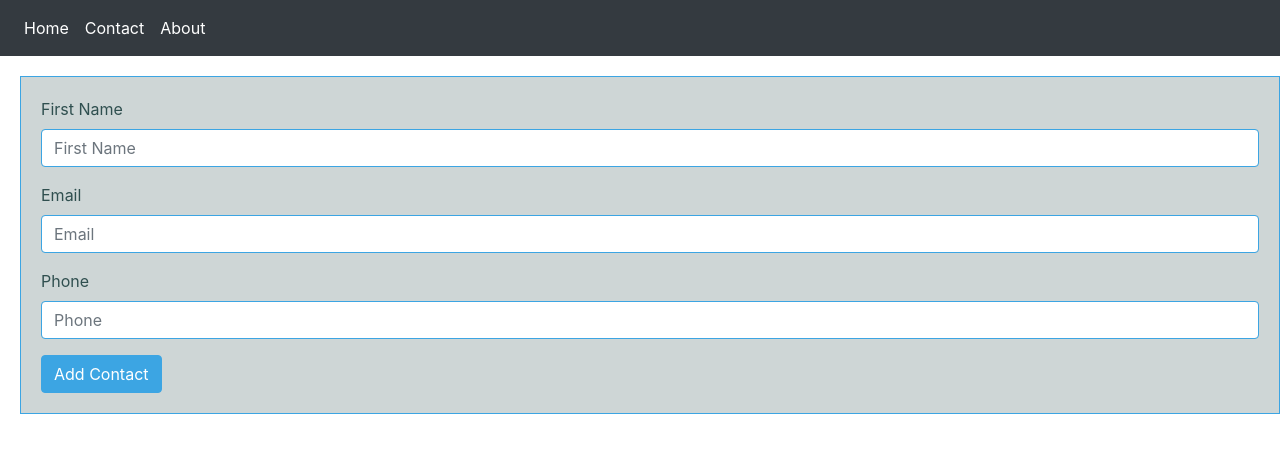
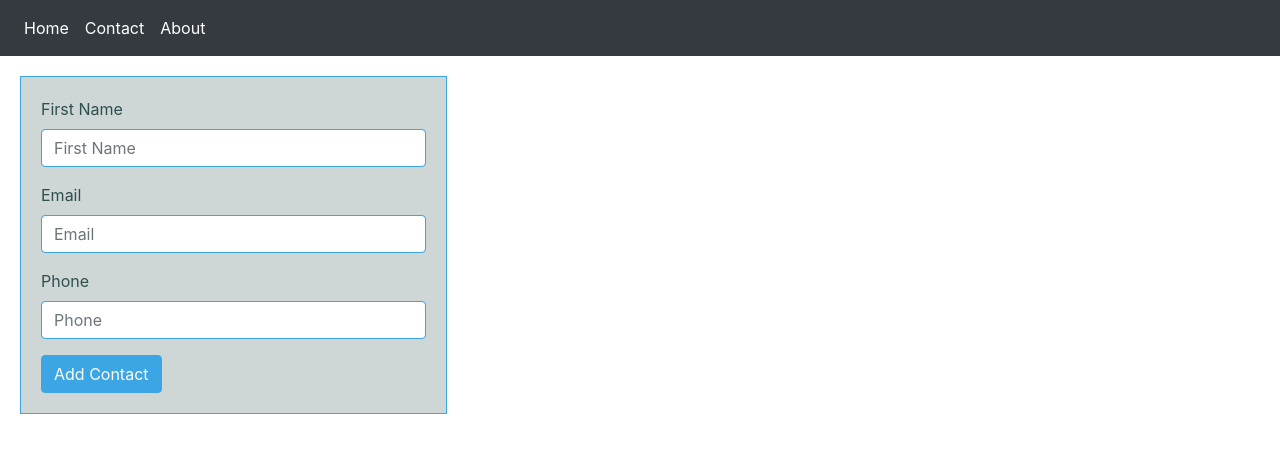
Before and after one commit to shifra-s/end-to-end-site, an Angular app in the folder client/: page /Page in a window 1280 px wide. Shown: the top 452 px of the page. Built offline with nearby package versions, Linux system fonts and the light colour scheme.

Commit message:
form css

```diff
--- a/client/src/app/page/page.component.html
+++ b/client/src/app/page/page.component.html
@@ -1,4 +1,4 @@
-<form>
+<form class="col-4">
   <div class="form-group">
     <label for="first-name">First Name</label>
     <input type="text" class="form-control" id="first-name" placeholder="First Name" #name>
```
